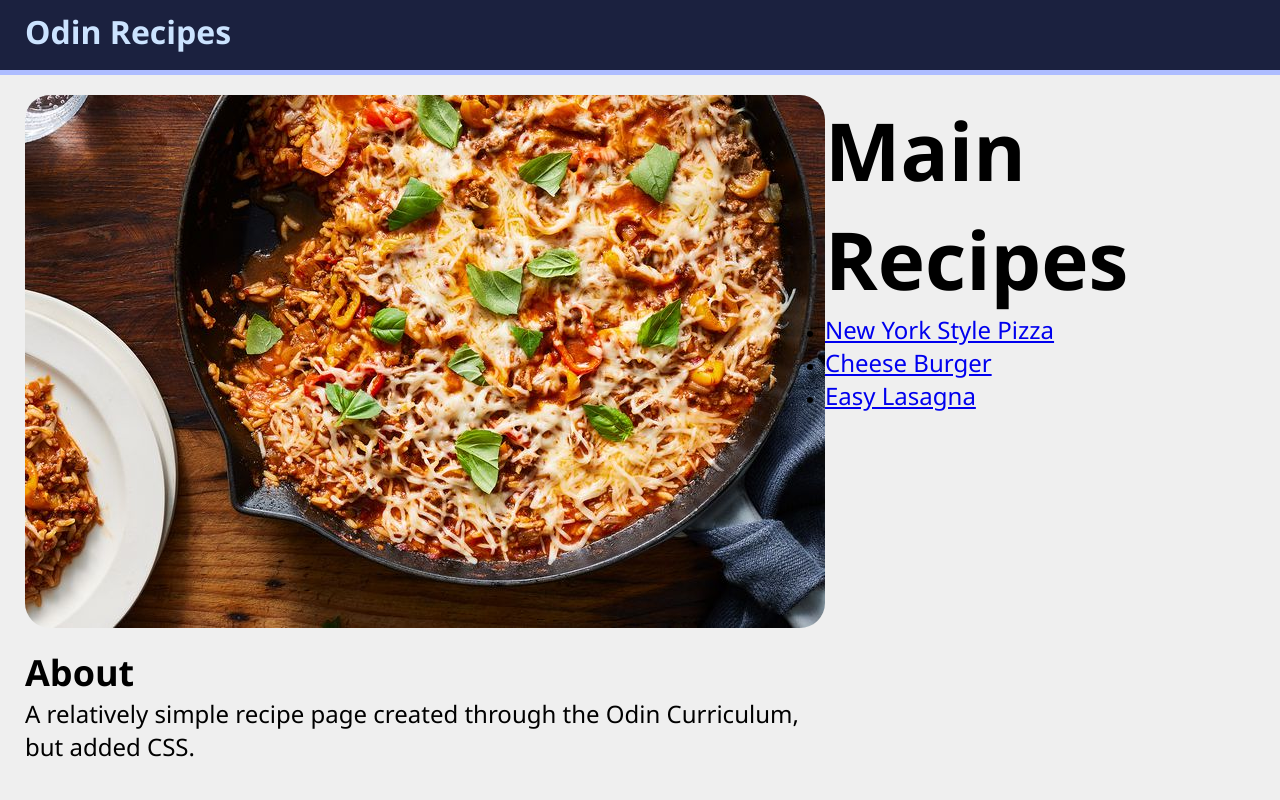
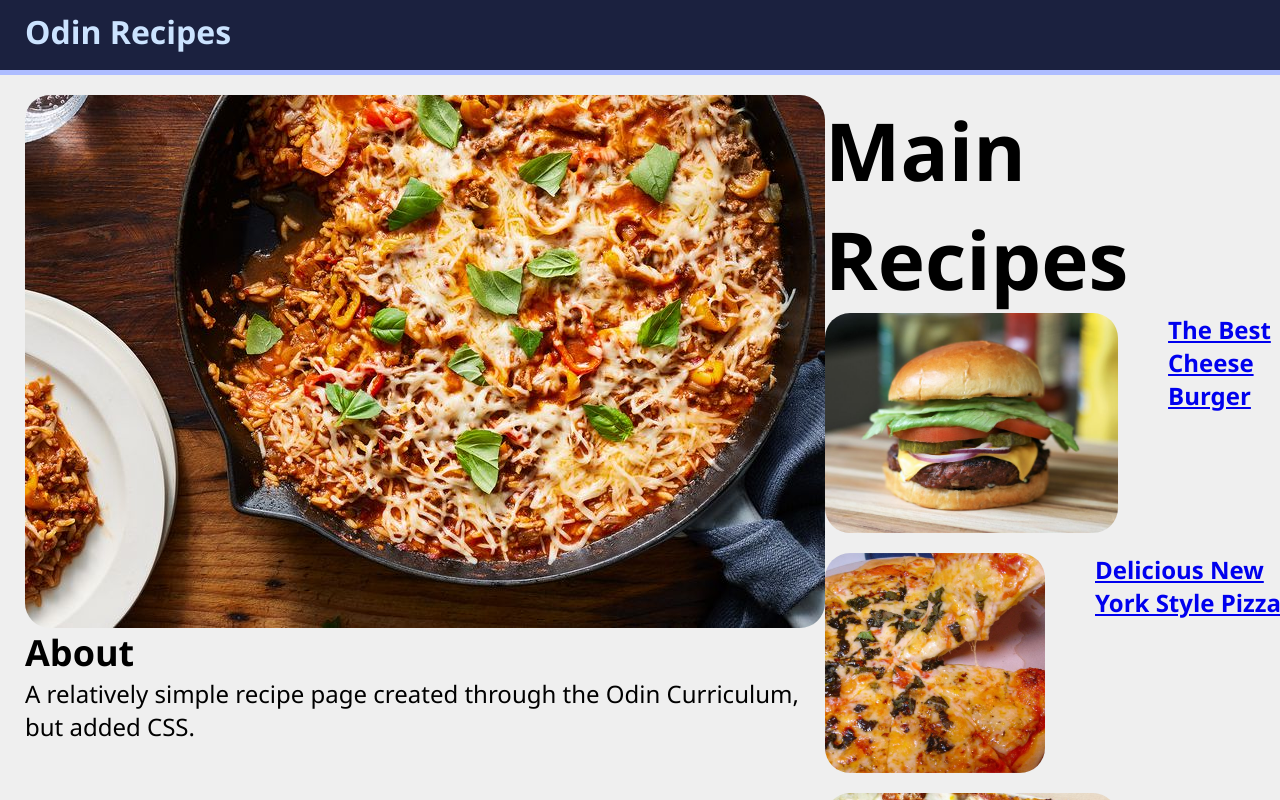
Before and after one commit to crindshelter/odin-recipes, a plain HTML site: page index.html in a window 1280 px wide. Drawn offline with Linux system fonts and the light colour scheme.

Commit message:
Finished the main html page and added several images

```diff
--- a/index.html
+++ b/index.html
@@ -14,12 +14,26 @@
         <img src="images/recipes.jpg">
         <div class="list">
             <h1>Main Recipes</h1>
-            <ul>
-                <li><a href="recipes/pizza.html">New York Style Pizza</a></li>
-                <li><a href="recipes/burger.html">Cheese Burger</a></li>
-                <li><a href="recipes/lasagna.html">Easy Lasagna</a></li>
-            </ul>
+
+            <div class="recipes-container">
+
+                <a href="recipes/burger.html"><div class="recipe-image">
+                    <img src="images/burger.jpg">
+                    <h1>The Best Cheese Burger</h1>
+                </div></a>
+
+                <a href="recipes/pizza.html"><div class="recipe-image">
+                    <img src="images/pizza.jpg">
+                    <h1>Delicious New York Style Pizza</h1>
+                </div></a>
+
+                <a href="recipes/lasagna.html"><div class="recipe-image">
+                    <img src="images/lasagna.jpg">
+                    <h1>Easy Homemade Lasagna</h1>
+                </div></a>
+            </div>
         </div>
+
         <div class="about">
             <h1>About</h1>
             <p>A relatively simple recipe page created through the Odin Curriculum, but added CSS.</p>
--- a/style.css
+++ b/style.css
@@ -28,11 +28,13 @@ header h1 {
     grid-template-rows: 1fr 1fr;
     padding: 25px 25px;
     height: calc(100vh - 120px);
-    row-gap: 20px;
+
+    overflow-y: hidden;
     background: #efefef;
 }
 
-.main img {
+
+.main > img {
     border-radius: 25px;
 }
 
@@ -41,14 +43,41 @@ header h1 {
    flex-direction: column;
    align-self: start;
    justify-self: start;
+   grid-row: span 2;
 }
 
-.main .list h1 {
+.main .list > h1 {
     font-size: 5em;
 }
 
-.main .list ul a {
+.main .list .recipes-container h1 {
     font-size: 1.5rem;
+}
+
+.recipes-container {
+    display: flex;
+    flex-direction: column;
+    gap: 20px;
+}
+
+.recipes-container .recipe-image, .recipes-container a {
+    border-radius: 25px;
+    box-sizing: 5px 5px 3px black;
+
+
+}
+
+.recipes-container img {
+    height: 220px;
+    width: 300px;
+    object-fit: cover;
+    border-radius: 25px;
+}
+
+.recipe-image {
+    display: flex;
+    flex-direction: row;
+    gap: 50px;
 }
 
 .main .about {
```
Also changed, not shown: images/burger.jpg (added), images/lasagna.jpg (added), images/pizza.jpg (added).
